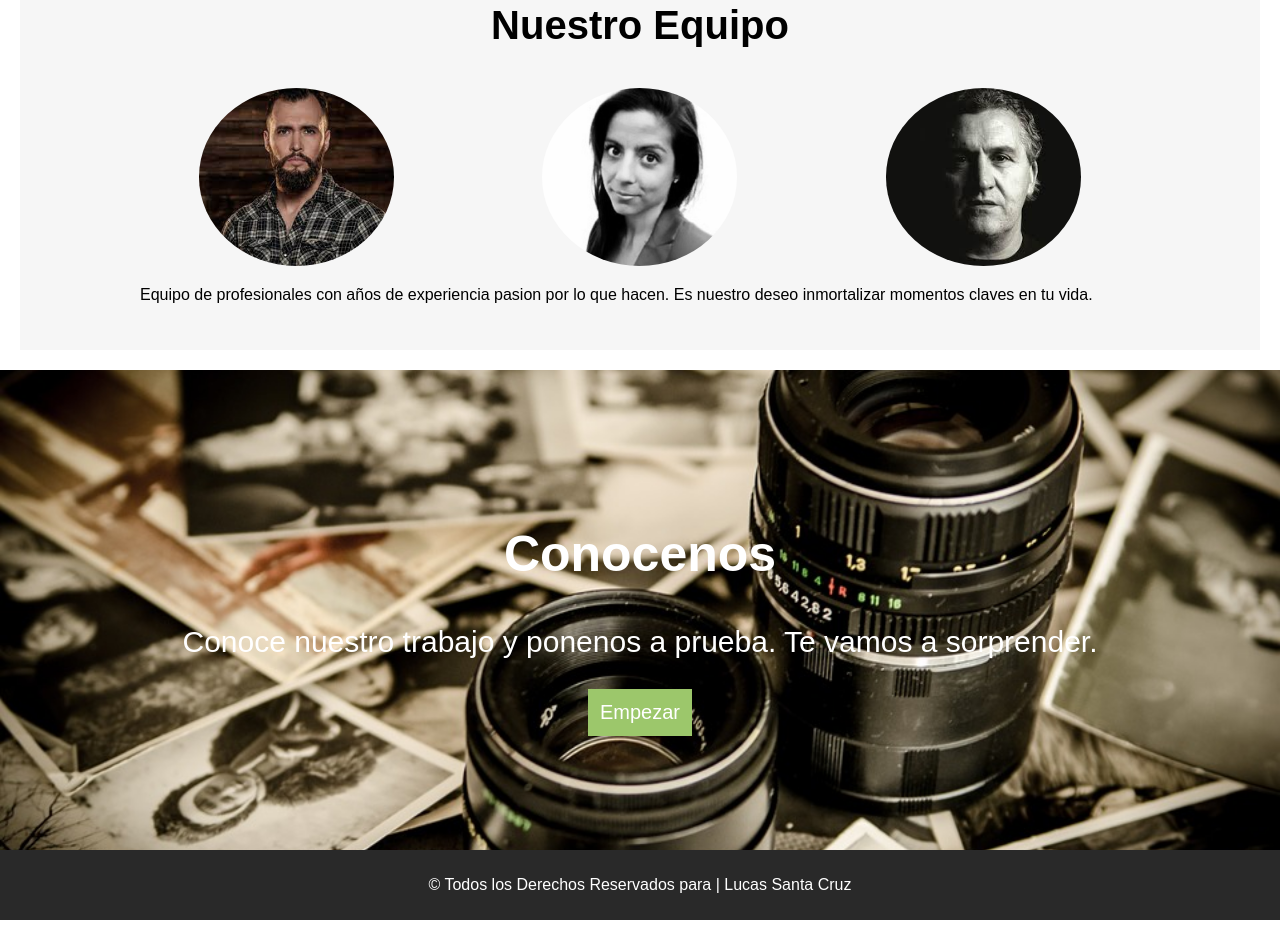
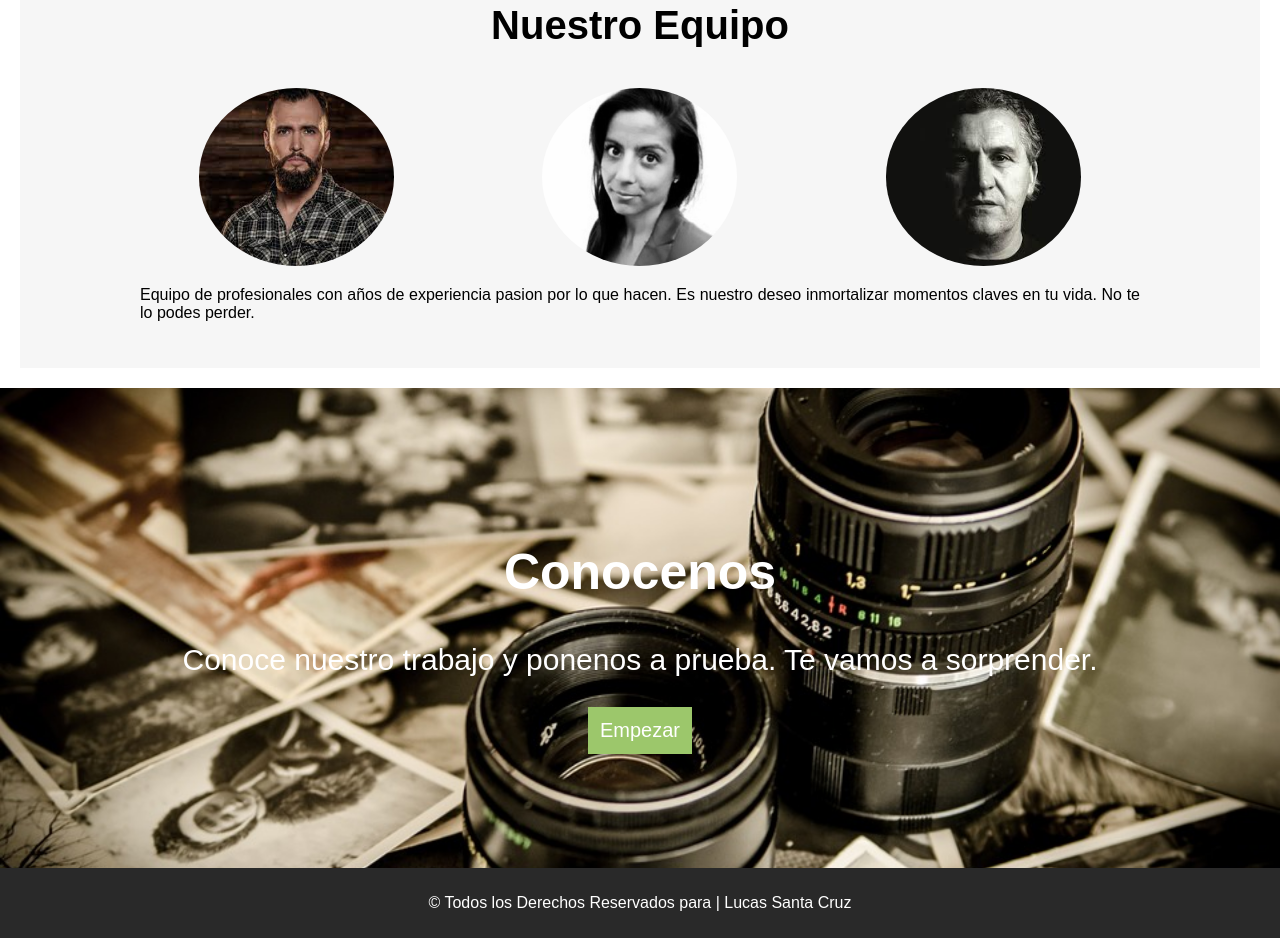
Before and after one commit to lukassc22/coder-lukassc, a plain HTML site: page index.html in a window 1280 px wide. Shown: the part 1919-2857 px from the top of the page. Drawn offline with Linux system fonts and the light colour scheme.

Commit message:
Cambios en la descripcion de servicios

```diff
--- a/index.html
+++ b/index.html
@@ -83,7 +83,7 @@
    </div>
 <p>Equipo de profesionales con años de experiencia pasion por
   lo que hacen.
-  Es nuestro deseo inmortalizar momentos claves en tu vida.
+  Es nuestro deseo inmortalizar momentos claves en tu vida. No te lo podes perder.
 
 </div>
 
@@ -108,7 +108,7 @@
 
 <footer class="footer">
 <div class="contenedor">
-    <p>&copy; Todos los Derechos Reservados para | Lucas Santa Cruz</p>
+    <p>&copy; Todos los Derechos Reservados para  | Lucas Santa Cruz</p>
 </div>
 
 </footer>
```
Also changed, not shown: contacto.html (+1 -1 lines), nosotros.html (+1 -1 lines), productos.html (+1 -1 lines), servicios.html (+1 -1 lines).
